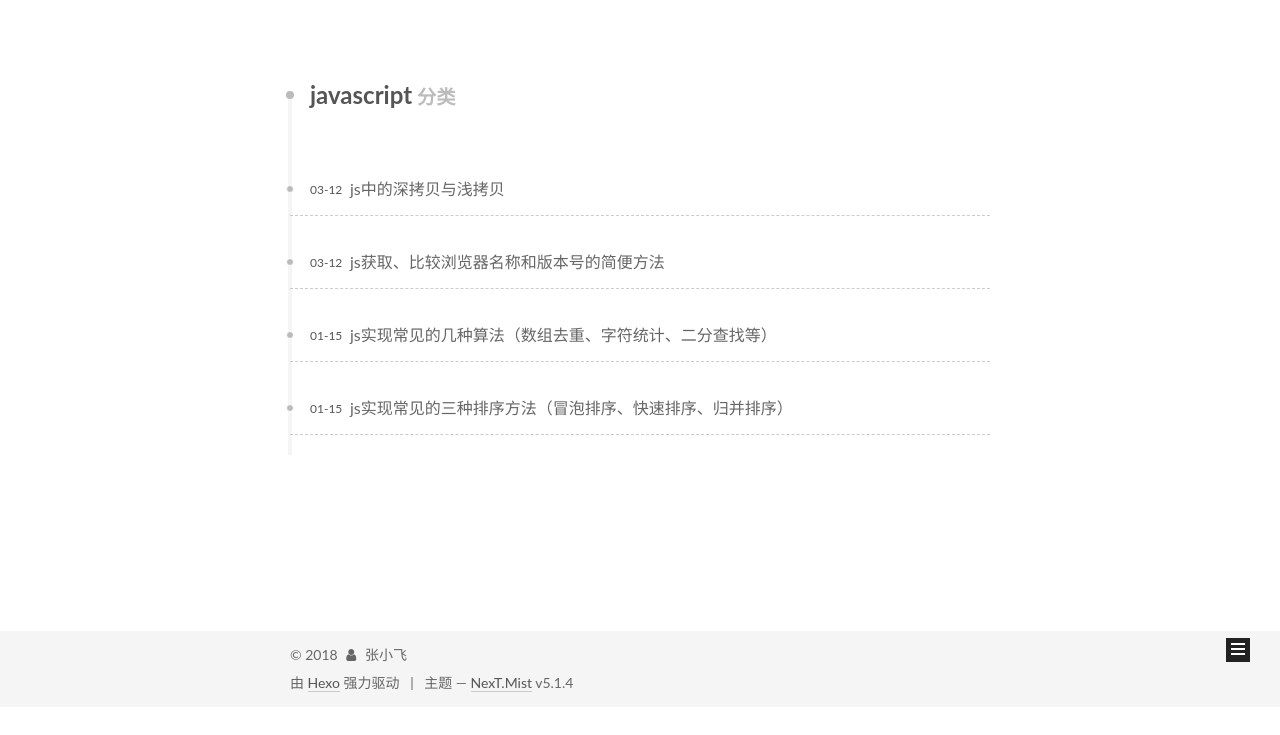
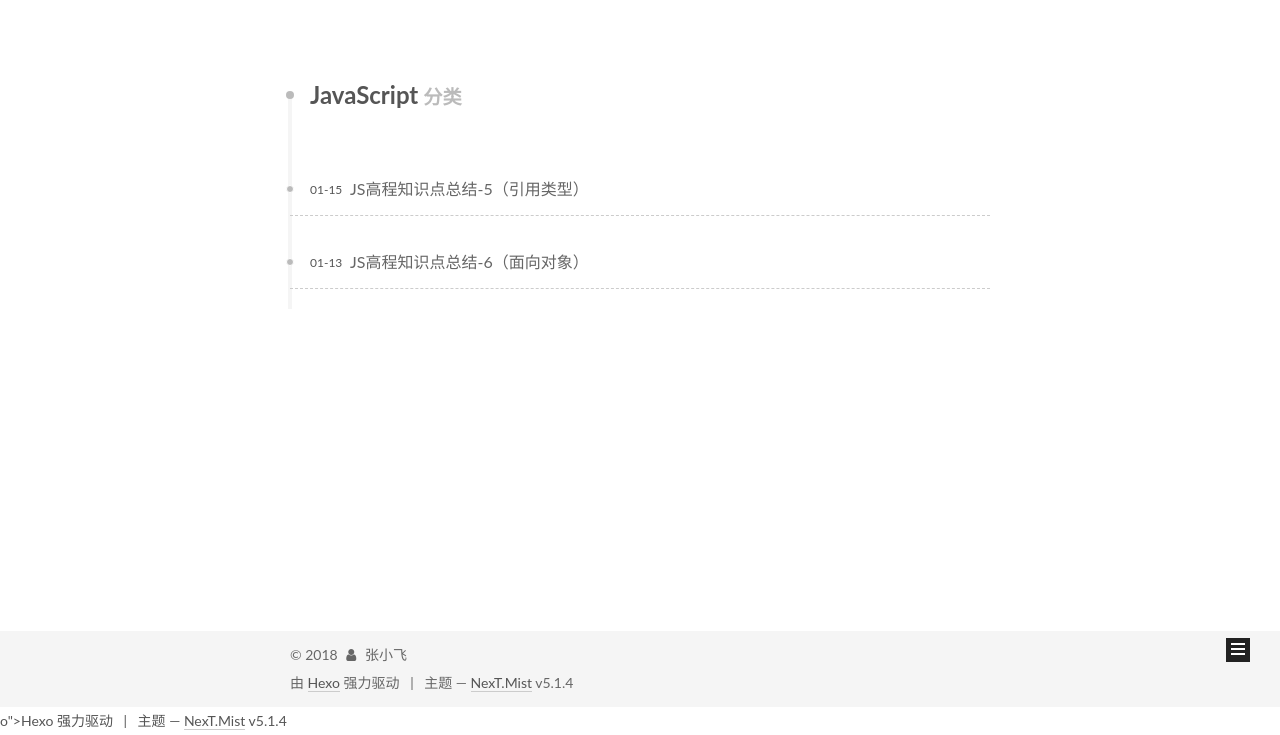
Before and after one commit to zhang122622623/zhang122622623.github.io, a plain HTML site: page categories/JavaScript/index.html in a window 1280 px wide. Shown: the part 93-828 px from the top of the page. Before the commit the page ends 800 px from the top, so only its background shows below. Drawn offline with Linux system fonts and the light colour scheme.

Commit message:
Site updated: 2018-03-12 21:45:05

```diff
--- a/categories/JavaScript/index.html
+++ b/categories/JavaScript/index.html
@@ -82,7 +82,7 @@
 <meta name="description" content="自强不息 &amp;&amp; 知行合一">
 <meta property="og:type" content="website">
 <meta property="og:title" content="学与思">
-<meta property="og:url" content="http://yoursite.com/categories/javascript/index.html">
+<meta property="og:url" content="http://yoursite.com/categories/JavaScript/index.html">
 <meta property="og:site_name" content="学与思">
 <meta property="og:description" content="自强不息 &amp;&amp; 知行合一">
 <meta property="og:locale" content="zh-Hans">
@@ -118,13 +118,13 @@
 
 
 
-  <link rel="canonical" href="http://yoursite.com/categories/javascript/"/>
+  <link rel="canonical" href="http://yoursite.com/categories/JavaScript/"/>
 
 
 
 
 
-  <title>分类: javascript | 学与思</title>
+  <title>分类: JavaScript | 学与思</title>
 
 
 
@@ -244,7 +244,7 @@
 
     <div id="posts" class="posts-collapse">
       <div class="collection-title">
-        <h1>javascript<small>分类</small>
+        <h1>JavaScript<small>分类</small>
         </h1>
       </div>
 
@@ -256,9 +256,9 @@
 
       <h2 class="post-title">
 
-            <a class="post-title-link" href="/2018/03/12/js中的深拷贝与浅拷贝/" itemprop="url">
+            <a class="post-title-link" href="/2018/01/15/JS高程知识点总结-5（引用类型）/" itemprop="url">
 
-                <span itemprop="name">js中的深拷贝与浅拷贝</span>
+                <span itemprop="name">JS高程知识点总结-5（引用类型）</span>
 
             </a>
 
@@ -266,63 +266,7 @@
 
       <div class="post-meta">
         <time class="post-time" itemprop="dateCreated"
-              datetime="2018-03-12T21:28:43+08:00"
-              content="2018-03-12" >
-          03-12
-        </time>
-      </div>
-
-    </header>
-  </article>
-
-
-
-
-
-  <article class="post post-type-normal" itemscope itemtype="http://schema.org/Article">
-    <header class="post-header">
-
-      <h2 class="post-title">
-
-            <a class="post-title-link" href="/2018/03/12/js获取、比较浏览器名称和版本号的简便方法/" itemprop="url">
-
-                <span itemprop="name">js获取、比较浏览器名称和版本号的简便方法</span>
-
-            </a>
-
-      </h2>
-
-      <div class="post-meta">
-        <time class="post-time" itemprop="dateCreated"
-              datetime="2018-03-12T21:23:52+08:00"
-              content="2018-03-12" >
-          03-12
-        </time>
-      </div>
-
-    </header>
-  </article>
-
-
-
-
-
-  <article class="post post-type-normal" itemscope itemtype="http://schema.org/Article">
-    <header class="post-header">
-
-      <h2 class="post-title">
-
-            <a class="post-title-link" href="/2018/01/15/js实现常见的几种算法（数组去重、字符统计、二分查找等）/" itemprop="url">
-
-                <span itemprop="name">js实现常见的几种算法（数组去重、字符统计、二分查找等）</span>
-
-            </a>
-
-      </h2>
-
-      <div class="post-meta">
-        <time class="post-time" itemprop="dateCreated"
-              datetime="2018-01-15T21:24:59+08:00"
+              datetime="2018-01-15T21:08:31+08:00"
               content="2018-01-15" >
           01-15
         </time>
@@ -340,9 +284,9 @@
 
       <h2 class="post-title">
 
-            <a class="post-title-link" href="/2018/01/15/js实现常见的三种排序方法（冒泡排序、快速排序、归并排序）/" itemprop="url">
+            <a class="post-title-link" href="/2018/01/13/JS高程知识点总结-6（面向对象）/" itemprop="url">
 
-                <span itemprop="name">js实现常见的三种排序方法（冒泡排序、快速排序、归并排序）</span>
+                <span itemprop="name">JS高程知识点总结-6（面向对象）</span>
 
             </a>
 
@@ -350,9 +294,9 @@
 
       <div class="post-meta">
         <time class="post-time" itemprop="dateCreated"
-              datetime="2018-01-15T21:24:59+08:00"
-              content="2018-01-15" >
-          01-15
+              datetime="2018-01-13T21:25:04+08:00"
+              content="2018-01-13" >
+          01-13
         </time>
       </div>
 
@@ -659,3 +603,176 @@
 
 </body>
 </html>
+o">Hexo</a> 强力驱动</div>
+
+
+
+  <span class="post-meta-divider">|</span>
+
+
+
+  <div class="theme-info">主题 &mdash; <a class="theme-link" target="_blank" href="https://github.com/iissnan/hexo-theme-next">NexT.Mist</a> v5.1.4</div>
+
+
+
+
+
+
+
+
+
+
+
+
+
+      </div>
+    </footer>
+
+
+      <div class="back-to-top">
+        <i class="fa fa-arrow-up"></i>
+
+      </div>
+
+
+
+
+  </div>
+
+
+
+<script type="text/javascript">
+  if (Object.prototype.toString.call(window.Promise) !== '[object Function]') {
+    window.Promise = null;
+  }
+</script>
+
+
+
+
+
+
+
+
+
+
+
+
+
+
+
+
+
+
+
+
+
+
+
+
+    <script type="text/javascript" src="/lib/jquery/index.js?v=2.1.3"></script>
+
+
+
+
+    <script type="text/javascript" src="/lib/fastclick/lib/fastclick.min.js?v=1.0.6"></script>
+
+
+
+
+    <script type="text/javascript" src="/lib/jquery_lazyload/jquery.lazyload.js?v=1.9.7"></script>
+
+
+
+
+    <script type="text/javascript" src="/lib/velocity/velocity.min.js?v=1.2.1"></script>
+
+
+
+
+    <script type="text/javascript" src="/lib/velocity/velocity.ui.min.js?v=1.2.1"></script>
+
+
+
+
+    <script type="text/javascript" src="/lib/fancybox/source/jquery.fancybox.pack.js?v=2.1.5"></script>
+
+
+
+
+
+
+  <script type="text/javascript" src="/js/src/utils.js?v=5.1.4"></script>
+
+  <script type="text/javascript" src="/js/src/motion.js?v=5.1.4"></script>
+
+
+
+
+
+
+
+
+
+
+
+  <script type="text/javascript" src="/js/src/bootstrap.js?v=5.1.4"></script>
+
+
+
+
+
+
+
+
+
+
+
+
+
+
+
+
+
+
+
+
+
+
+
+
+
+
+
+
+
+
+
+
+
+
+
+
+
+
+
+
+
+
+
+
+
+
+
+
+
+
+
+
+
+
+
+
+
+</body>
+</html>
--- a/css/main.css
+++ b/css/main.css
@@ -1822,7 +1822,7 @@ pre .javascript .function {
   width: 4px;
   height: 4px;
   border-radius: 50%;
-  background: #fb73ff;
+  background: #83038a;
 }
 .links-of-blogroll {
   font-size: 13px;
```
Also changed, not shown: 2018/01/15/IE浏览器中的ajax缓存问题与new Date()兼容性问题的解决方法/index.html (+5 -5 lines), 2018/01/15/vue中引入mousedown事件和document的mousemove事件模拟table滚动条/index.html (+4 -4 lines), 2018/01/15/vue中引入mousewheel事件及其兼容性处理/index.html (+5 -5 lines), 2018/03/12/js获取、比较浏览器名称和版本号的简便方法/index.html (+4 -4 lines).
